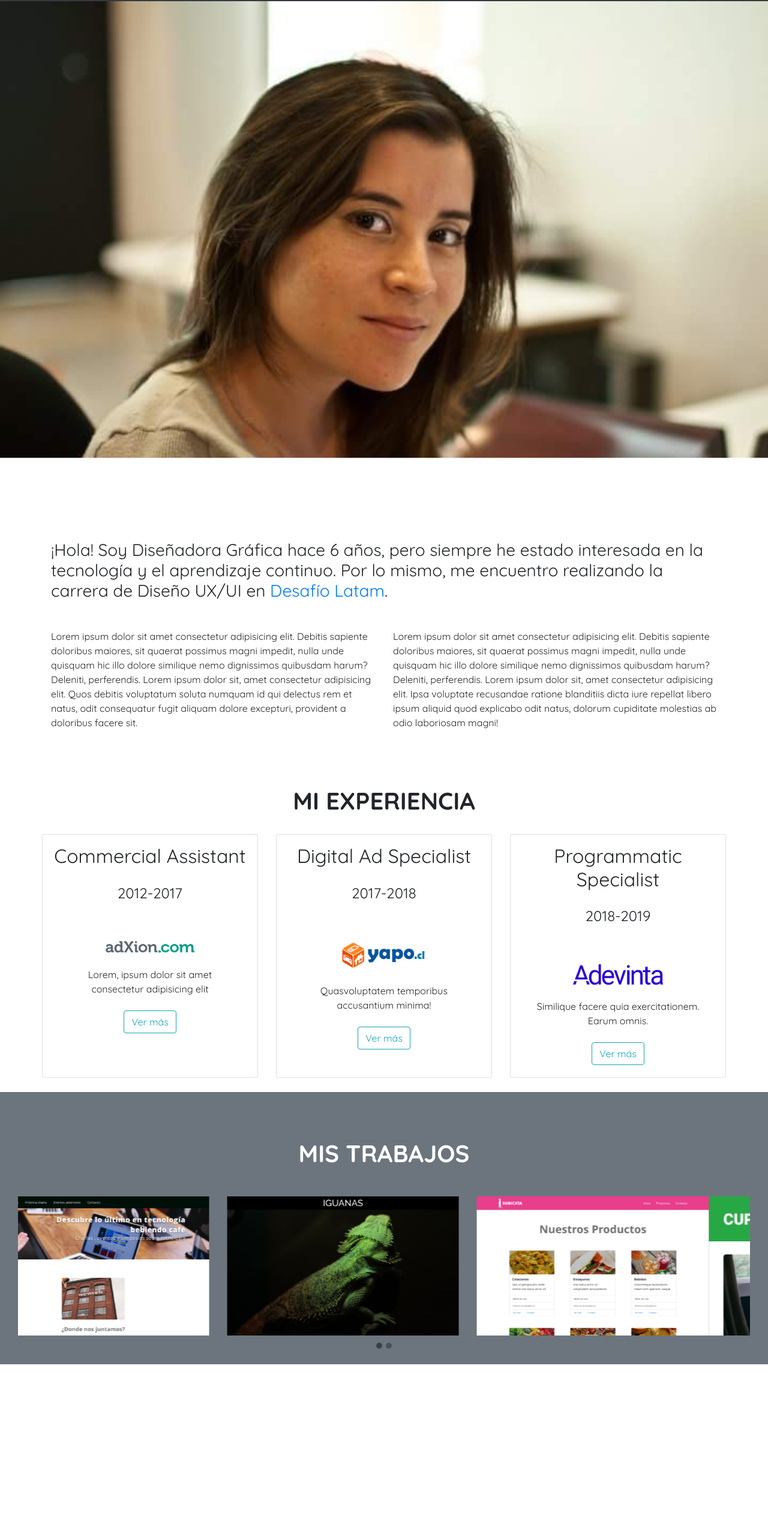
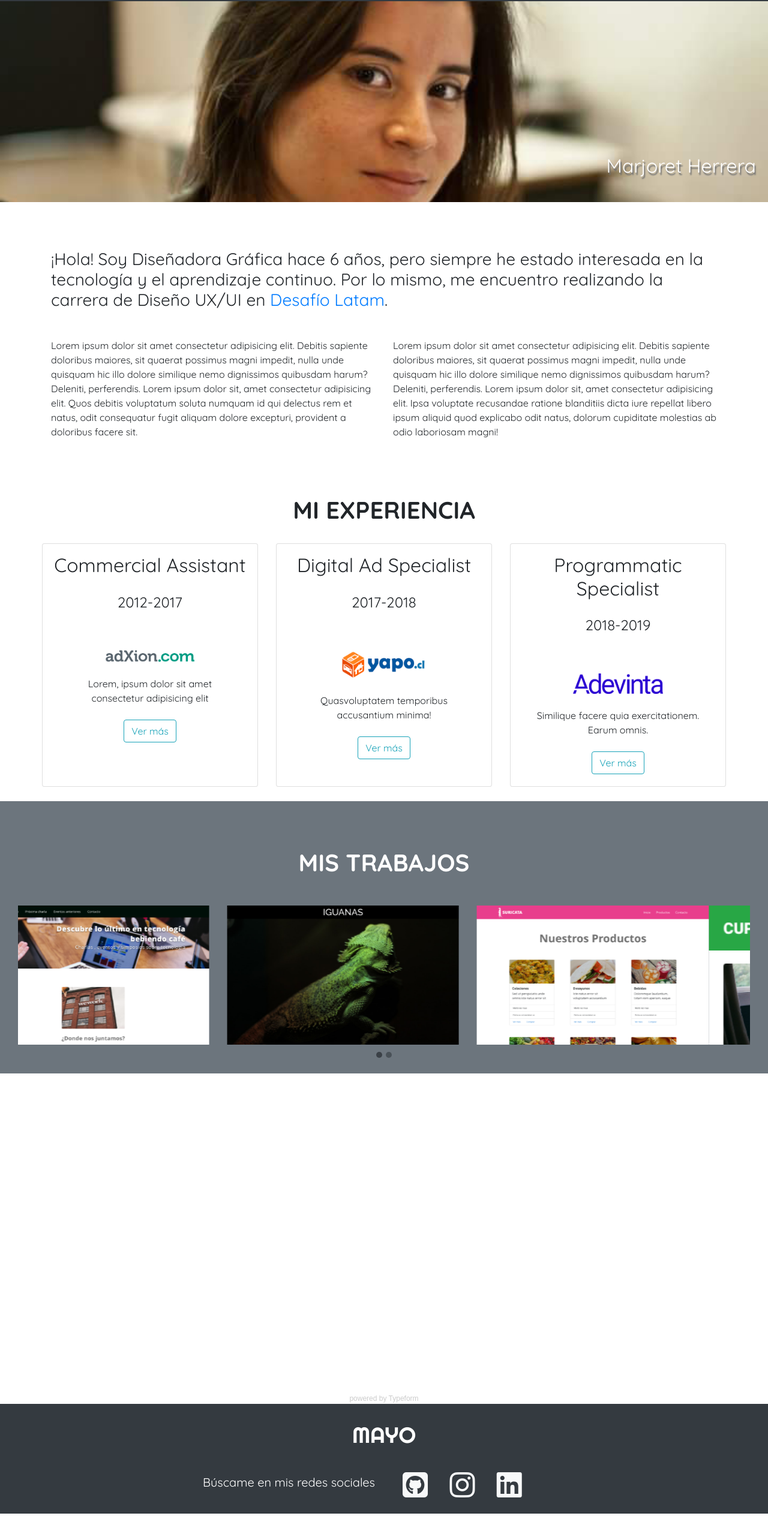
Before and after one commit to marjoret/marjoret.github.io, a plain HTML site: page index.html in a window 1280 px wide. Shown: the part 79-2642 px from the top of the page at 60% size. After the commit the page ends 2603 px from the top, so only its background shows below. Drawn offline with nearby package versions, Linux system fonts and the light colour scheme; a script that the page names is missing.

Commit message:
aqueta-prueba-css

```diff
--- a/assets/css/style.css
+++ b/assets/css/style.css
@@ -19,6 +19,17 @@ body {
 
 h1 {
     font-weight: 700;
+}
+
+.index-section {
+    background-image: url(../img/foto_principal.jpg);
+    background-repeat: no-repeat;
+    background-size: cover;
+    background-position: center;
+    text-align: right;
+    padding: 18em 1.25em 2.125em 2.25em;
+    color: #ffffff;
+    text-shadow: 0.125em 0.25em 0.125em #707070;
 }
 
 .img-experience {
--- a/assets/js/script.js
+++ b/assets/js/script.js
@@ -16,4 +16,6 @@ $(function (){
 
     $("a").attr("target", "_blank");
 
+    $('[data-toggle="popover"]').popover()
+
 });
--- a/index.html
+++ b/index.html
@@ -25,7 +25,7 @@
 <body>
     <nav class="navbar navbar-expand-lg navbar-dark bg-dark text-right fixed-top">
         <div class="container">
-            <a class="navbar-brand text-logo text-white" href="#">MAYO</a>
+            <a class="navbar-brand text-logo text-white" href="#index">MAYO</a>
             <button class="navbar-toggler" type="button" data-toggle="collapse" data-target="#navbarNav"
                 aria-controls="navbarNav" aria-expanded="false" aria-label="Toggle navigation">
                 <span class="navbar-toggler-icon"></span>
@@ -52,12 +52,8 @@
         </div>
     </nav>
 
-    <section id=index class="mt-5">
-        <!--Foto-->
-        <div container-fluid>
-            <img class="w-100" src="assets/img/foto_principal.jpg" alt="Foto Principal">
-            <!--<h2>MARJORET HERRERA</h2>-->
-        </div>
+    <section id=index class="mt-5 index-section">
+        <h2>Marjoret Herrera</h2>
     </section>
 
     <section id="about" class="container d-none d-md-block top">
@@ -276,14 +272,26 @@
         <!--Footer y RRSS-->
         <div class="container py-4">
             <div class="text-center">
-                <a class="text-logo" href="#">MAYO</a>
+                <p class="text-logo">MAYO</p>
             </div>
-            <div class="text-center my-3">
-                <a href="https://github.com/marjoret"><i class="fab fa-github-square fa-3x text-light mx-3"></i></a>
-                <a href="https://www.instagram.com/mayopopcorn/"><i
-                        class="fab fa-instagram fa-3x text-light mx-3"></i></a>
-                <a href="https://www.linkedin.com/in/marjoret-herrera-zamorano-203209a0/"><i
-                        class="fab fa-linkedin fa-3x text-light mx-3"></i></a>
+            <div class="row">
+                <div class="col-6 text-white mt-4 text-right">
+                    <h5>Búscame en mis redes sociales</h5>
+                </div>
+                <div class="col-6 text-left mt-3">
+                    <a href="https://github.com/marjoret"><i class="fab fa-github-square fa-3x text-light mx-3"
+                            data-container="body" data-toggle="popover" data-trigger="hover" data-placement="bottom"
+                            data-content="Github"></i>
+                    </a>
+                    <a href="https://www.instagram.com/mayopopcorn/" data-container="body" data-toggle="popover"
+                        data-trigger="hover" data-placement="bottom" data-content="Instagram"><i
+                            class="fab fa-instagram fa-3x text-light mx-3"></i>
+                    </a>
+                    <a href="https://www.linkedin.com/in/marjoret-herrera-zamorano-203209a0/"><i
+                            class="fab fa-linkedin fa-3x text-light mx-3" data-container="body" data-toggle="popover"
+                            data-trigger="hover" data-placement="bottom" data-content="LinkedIn"></i>
+                    </a>
+                </div>
             </div>
         </div>
     </footer>
@@ -306,4 +314,5 @@
     <script src="assets/js/script.js"></script>
 
 </body>
+
 </html>
```
Also changed, not shown: 1 other file.
